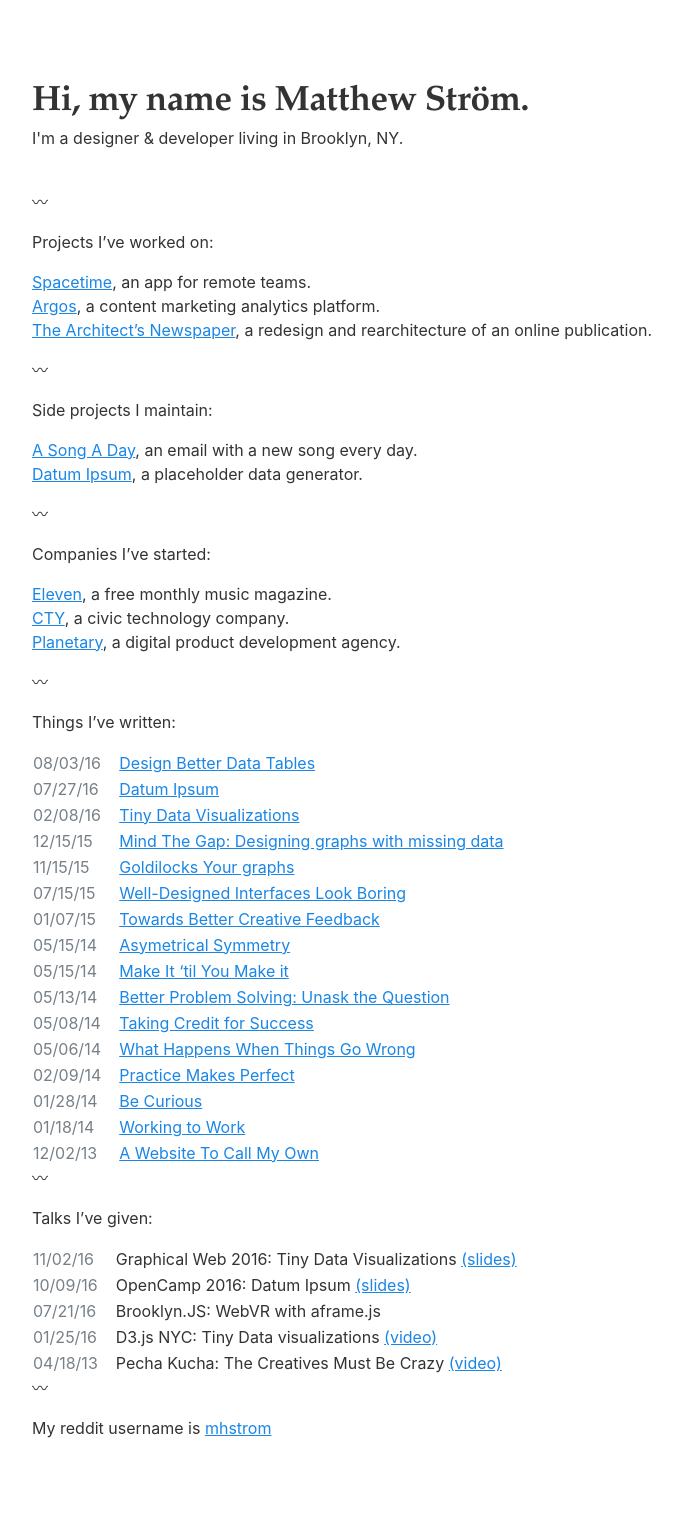
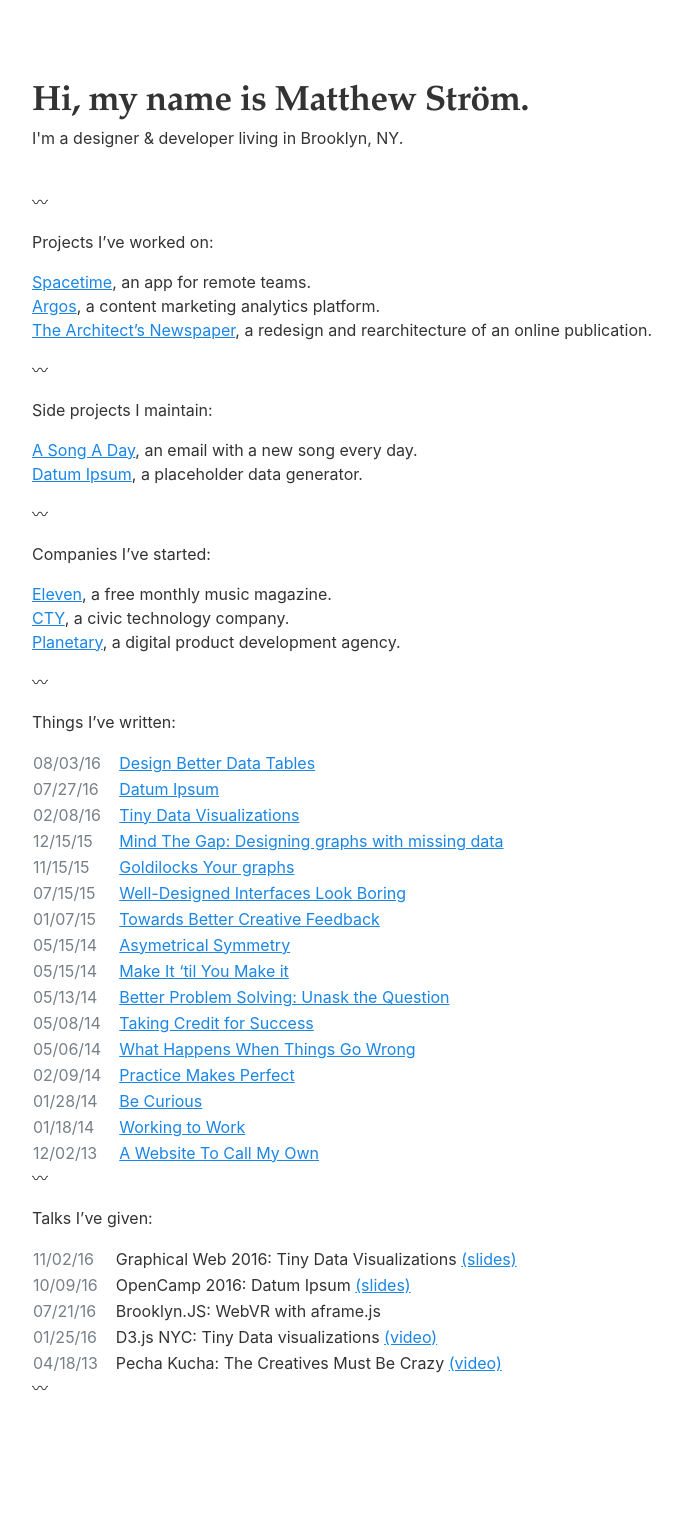
Before and after one commit to ilikescience/ilikescience.github.io, a Jekyll site: the page built from index.md, in a window 1280 px wide. Shown: the whole page, without its empty margins (48-726 px from the left). Built offline with Jekyll 4.4.1, drawn with Linux system fonts in a browser that asks for light colours; our own code applies the rules of GitHub Pages for plain Markdown files; after the commit the page ends 1480 px from its top, so only the background shows below that.

Commit message:
remove reddit message

```diff
--- a/index.md
+++ b/index.md
@@ -69,5 +69,3 @@
 |<span class="c--gray l--mar-right-s">04/18/13</span> | Pecha Kucha: The Creatives Must Be Crazy [(video)](https://www.youtube.com/watch?v=xpb_0Tadu6g) |
 
 〰
-
-My reddit username is [mhstrom](https://www.reddit.com/user/mhstrom/)
```
